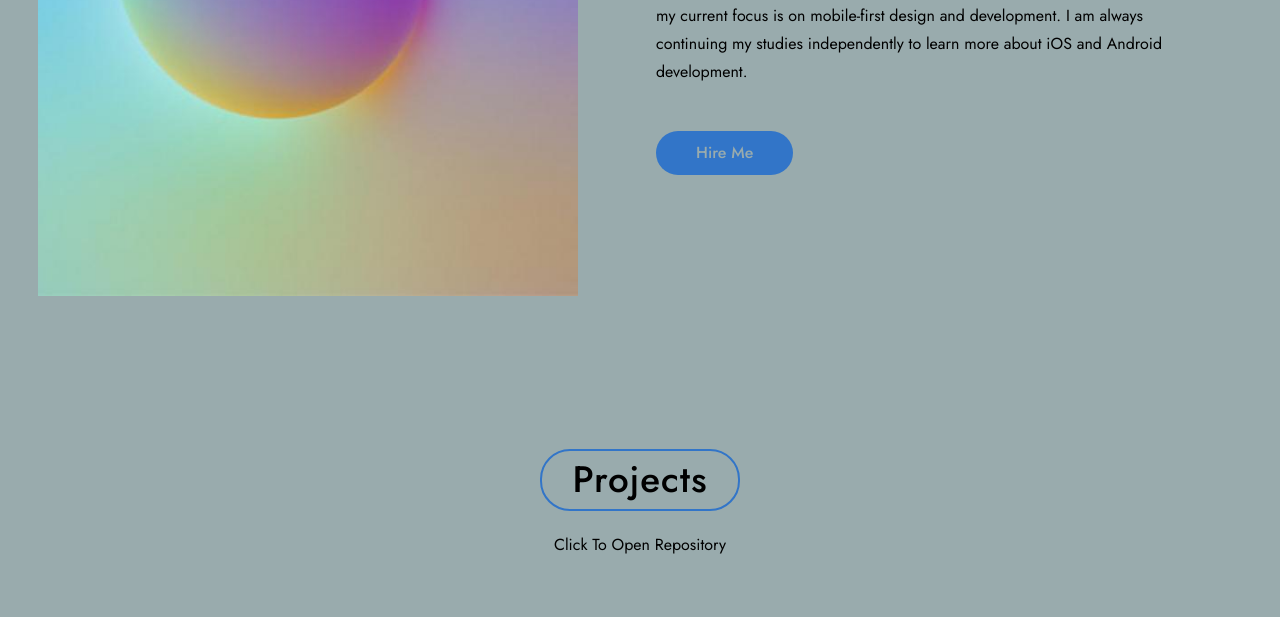
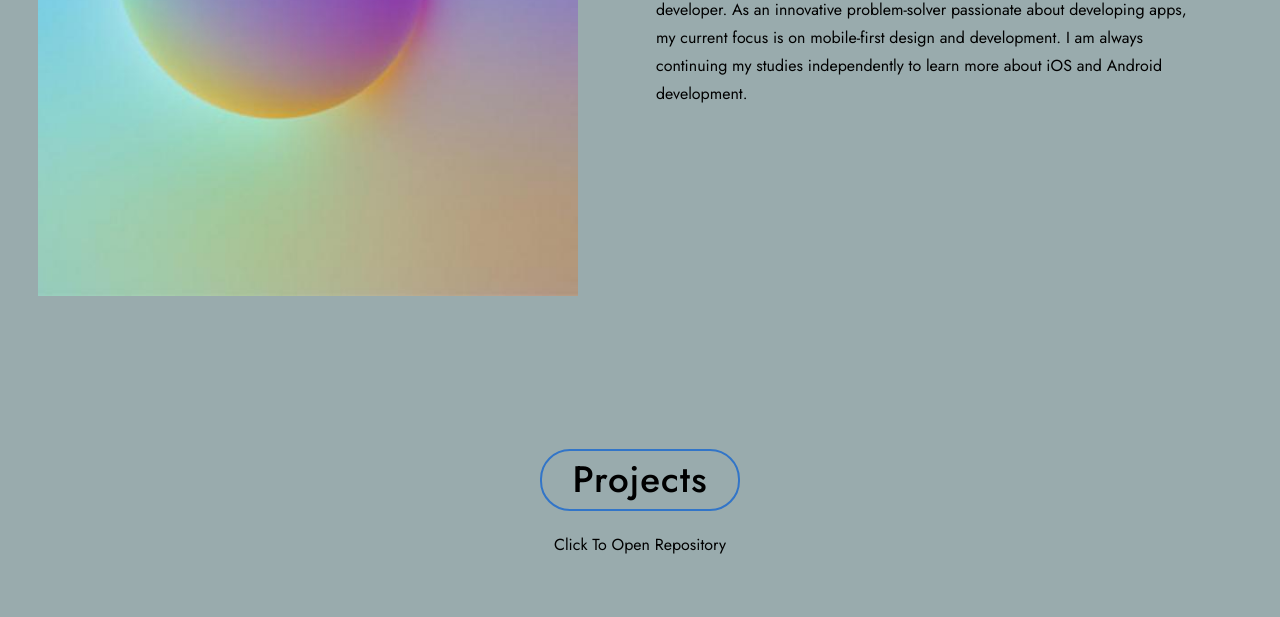
Before and after one commit to ajenkinsynwa/portfolio, a plain HTML site: page index.html in a window 1280 px wide. Shown: the part 1420-2037 px from the top of the page. Drawn offline with nearby package versions, Linux system fonts and the light colour scheme; files whose address does not match are found by name.

Commit message:
html update

```diff
--- a/index.html
+++ b/index.html
@@ -62,7 +62,7 @@
 			<h3>About Me</h3>
 			<h2>About Me</h2>
 			<p>Web developer currently earning a certificate in Full Stack Development from UNC Charlotte Full Stack Coding Bootcamp in November 2022. I developed skills in JavaScript, CSS, React, responsive web design, and more. I have always had a passion for computers, technology, and web development. My previous hospitality management experience I gained communication, collaborative spirit , activate-listening, and problem solving skills that are essential to a web developer. As an innovative problem-solver passionate about developing apps, my current focus is on mobile-first design and development. I am always continuing my studies independently to learn more about iOS and Android development. </p>
-			<a href="#" class="btn">Hire Me</a>
+
 		</div>
 	</section>
 
```
